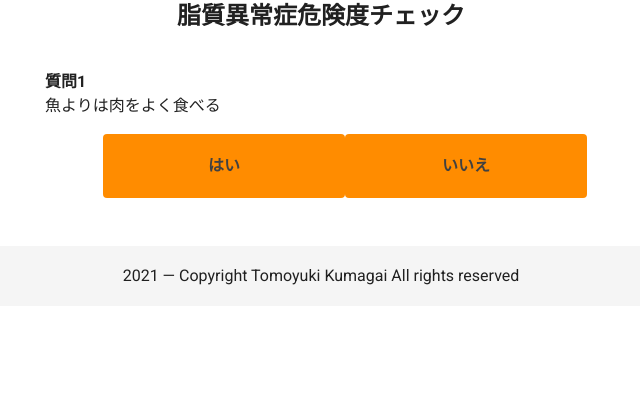
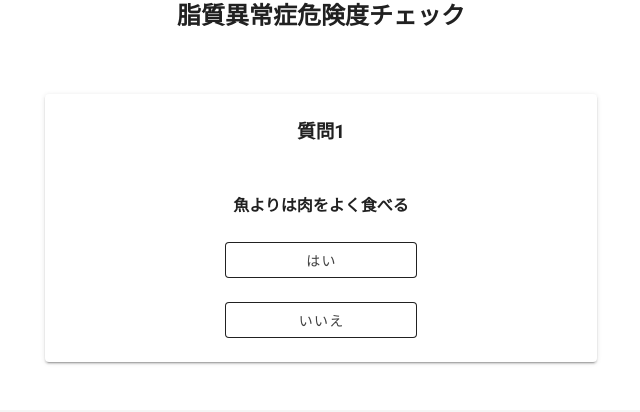
Before and after one commit to tomo-0131/Healthfy, a Nuxt app: page /check1 in a window 1280 px wide. Both pictures are taken after a click on the button "START". Shown: the part 179-591 px from the top of the page, without its empty margins (319-959 px from the left). Built offline with nearby package versions, Linux system fonts and the light colour scheme.

Commit message:
レイアウト修正

```diff
--- a/pages/check1.vue
+++ b/pages/check1.vue
@@ -9,41 +9,75 @@
         <div class="block-body">
           <div class="contents view">
           <br>
+          <br>
             <!-- 初期表示 -->
+            <br>
             <main justify="center" align="center" class="main top-page" v-show="status === 0">
-                <p align="center">高血圧症危険度をチェックします。</p>
+            <v-card>
+              <br>
+              <p align="center">脂質異常症危険度をチェックします。</p>
+              <br>
+              <p>質問は５問あります。</p>
               <br>
               <ul class="answerList-start">
+
               <v-btn
-                  data-aos='zoom-out' data-aos-duration="1000"
-                  class="red--text"
-                  color=blue
+                justify="center" align="center"
+                class="button1"
+                data-aos='zoom-out'
+                data-aos-duration="1100"
+                outlined
                 >
                   <a href="#" @click.prevent.stop="start" class="">START</a>
                 </v-btn>
               </ul>
+              <br>
+            </v-card>
             </main>
-            <br>
             <!-- 質問表示 -->
               <transition name="fade" v-for="q in questions">
                 <main class="main top-page" v-show="q.num === status">
-                  <b>質問{{q.num}}</b>
-                  <p class="leadText" v-if="q">{{q.sentence}}</p>
+                  <v-card>
+                    <br>
+                  <h3>質問{{q.num}}</h3><br>
+                  <br>
+                  <h4 class="leadText" v-if="q">{{q.sentence}}</h4>
+                  <br>
                   <ul class="answerList">
                     <ul class="answerList">
-                      <li><a href="#" @click.prevent.stop="answer('yes')">はい</a></li>
-                      <li><a href="#" @click.prevent.stop="answer('num')">いいえ</a></li>
+                      <v-btn
+                        class="v-btn-1"
+                        data-aos='zoom-out'
+                        data-aos-duration="1100"
+                        outlined
+                      >
+                        <a href="#" @click.prevent.stop="answer('yes')">はい</a>
+                      </v-btn>
+                      <br>
+                      <br>
+                      <v-btn
+                        class="v-btn-1"
+                        data-aos='zoom-out'
+                        data-aos-duration="1100"
+                        outlined
+                      >
+                        <a href="#" @click.prevent.stop="answer('num')">いいえ</a>
+                      </v-btn>
+                      <br>
                     </ul>
+                    <br>
                   </ul>
+                  </v-card>
                 </main>
               </transition>
 
             <!-- 診断結果 -->
             <transition name="fade">
               <main class="main top-page" v-show="isFinish">
-                <b>診断結果</b>
+                <h2>診断結果</h2>
                 <br>
                 <p class="leadText">{{result.sentence}}</p>
+                <br>
                 <v-btn class="text-center">
                   <a href="#" @click.prevent.stop="reset">最初からやり直す</a>
                 </v-btn>
@@ -72,7 +106,7 @@
   let results = [
     { min: 0, max: 4, sentence: '脂質異常症の危険度は低いです。'},
     { min: 5, max: 7, sentence: '脂質異常症の危険度が高いです。生活を見直しましょう'},
-    { min: 8, max: 10, sentence: '既に脂質異常症の可能性があります。\* すぐに医者に受診して生活を改善しましょう'}
+    { min: 8, max: 10, sentence: '既に脂質異常症罹患している可能性があります。すぐに医者に受診して生活を改善しましょう'}
   ]
 
   export default {
@@ -123,6 +157,24 @@
 </script>
 
 <style>
+  a {
+    color: #fff;
+  }
+
+  .button1 {
+    margin-right: 30px;
+  }
+
+  .v-btn-1 {
+    display: inline-block;
+    padding: 20px;
+    border-radius: 4px;
+    background: #ffffff;
+    color: #fff;
+    width: 38%;
+    margin-right: 48px;
+  }
+
   .img2 {
     z-index: 1;
   }
@@ -131,6 +183,10 @@
     max-width: 600px;
     margin-left: auto;
     margin-right: auto;
+  }
+
+  .main.top-page {
+    text-align: center;
   }
 
   .answerList {
@@ -148,15 +204,18 @@
 
   .answerList li {
     display: inline-block;
-    width: 48%;
+    margin-top: 10px;
+    margin-right: 36px;
+    width: 38%;
     text-align: center;
+    color: white;
   }
 
   .answerList li a {
     display: block;
-    padding: 20px;
+    padding: 16px;
     border-radius: 4px;
-    background: #ff8c00;
+    background: #38acc0;
     font-weight: bold;
     color: #fff;
   }
```
Lines whose indentation alone changed are shown as unchanged.
